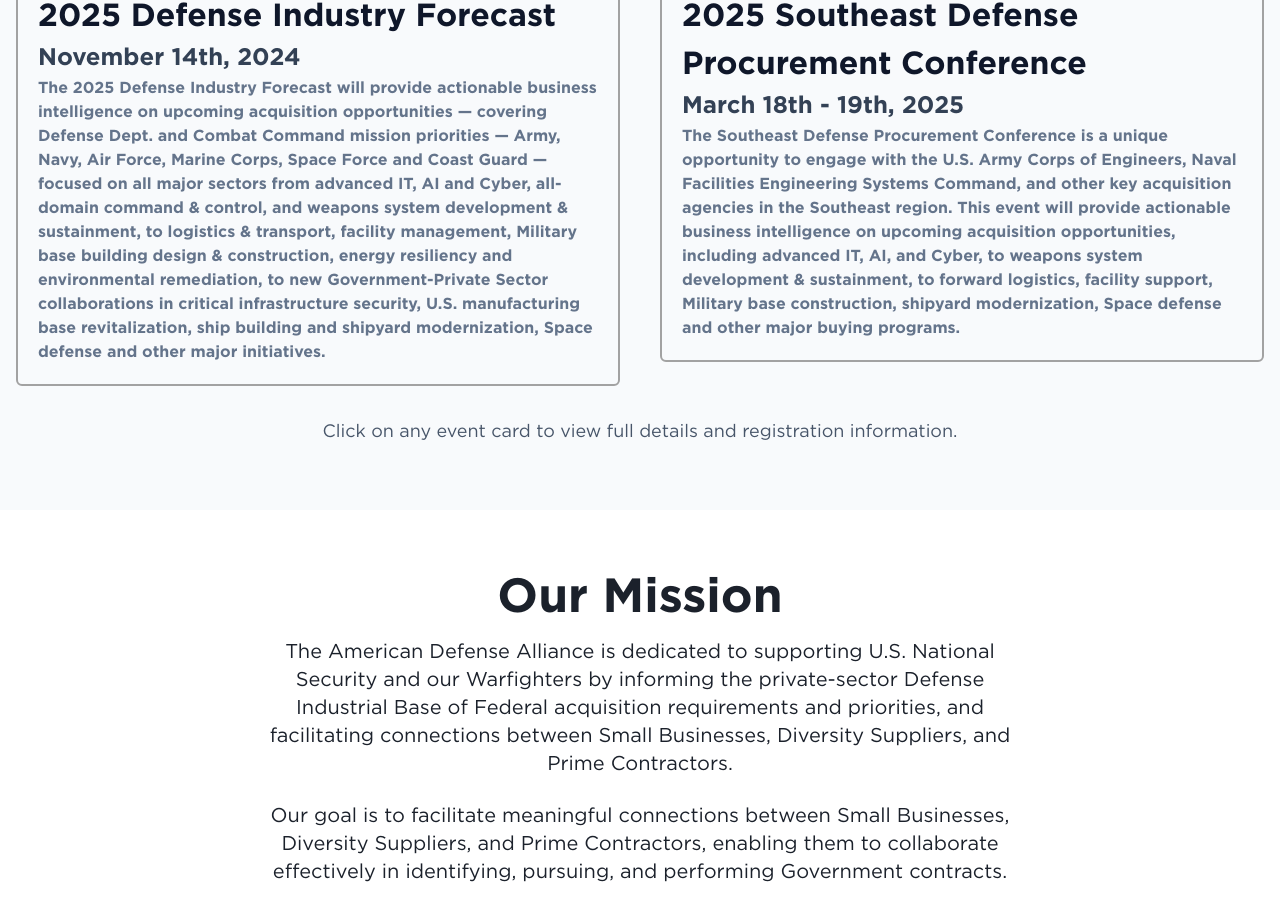
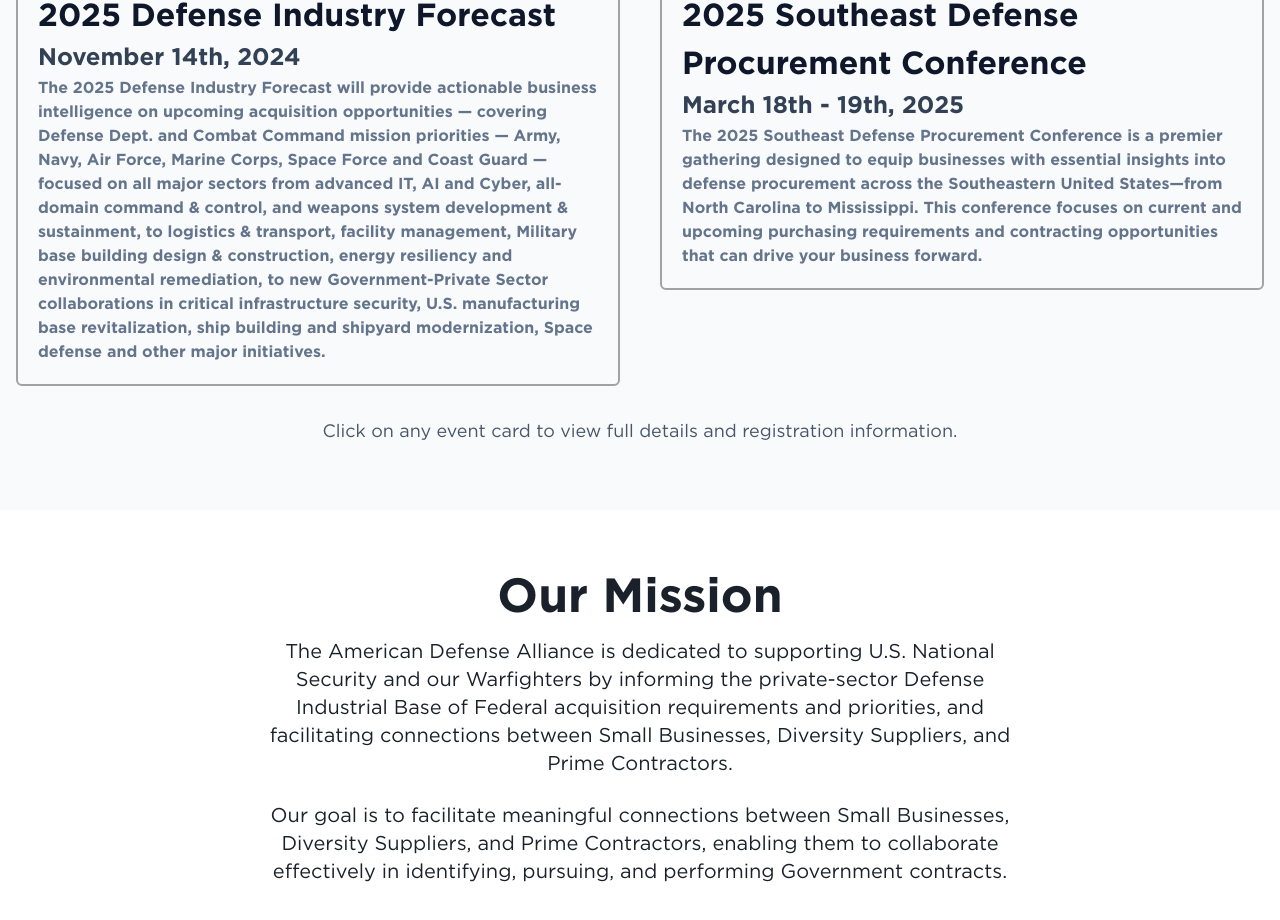
Before and after one commit to masonym/ada-website, a Next.js app: page / in a window 1280 px wide. Shown: the part 1060-1980 px from the top of the page. Built offline with nearby package versions, Linux system fonts and the light colour scheme.

Commit message:
Updated 2025 SDPC event description

```diff
--- a/src/constants/events.tsx
+++ b/src/constants/events.tsx
@@ -119,7 +119,7 @@ export const EVENTS = [
     title: "2025 Southeast Defense Procurement Conference",
     date: "March 18th - 19th, 2025",
     timeStart: "2025-03-18T14:30:00Z", // TODO: change to actual time
-    description: "The Southeast Defense Procurement Conference is a unique opportunity to engage with the U.S. Army Corps of Engineers, Naval Facilities Engineering Systems Command, and other key acquisition agencies in the Southeast region. This event will provide actionable business intelligence on upcoming acquisition opportunities, including advanced IT, AI, and Cyber, to weapons system development & sustainment, to forward logistics, facility support, Military base construction, shipyard modernization, Space defense and other major buying programs.",
+    description: "The 2025 Southeast Defense Procurement Conference is a premier gathering designed to equip businesses with essential insights into defense procurement across the Southeastern United States—from North Carolina to Mississippi. This conference focuses on current and upcoming purchasing requirements and contracting opportunities that can drive your business forward. ",
     eventText: (
       <div className="max-container font-light">
         <p className="mb-4 leading-9">
```
